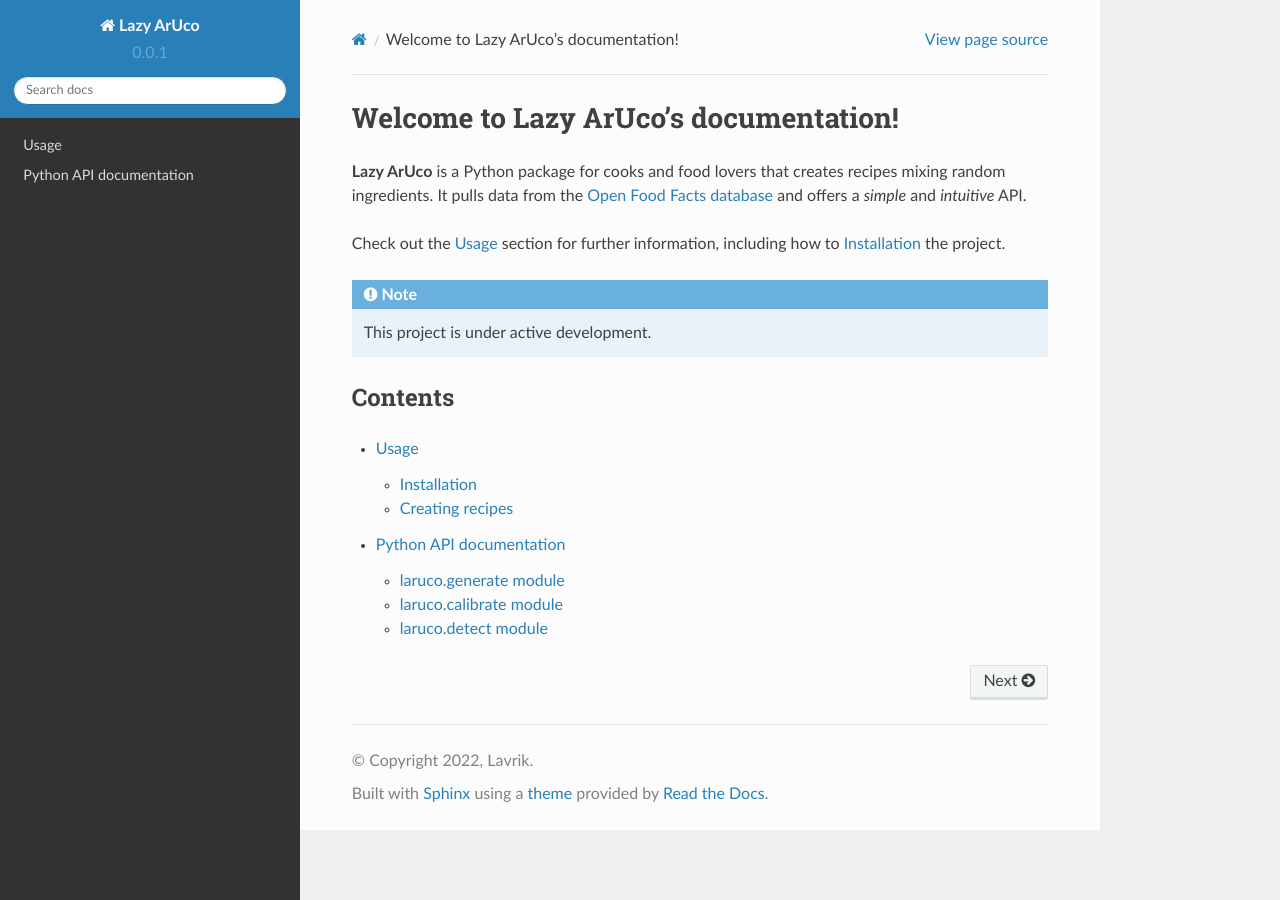
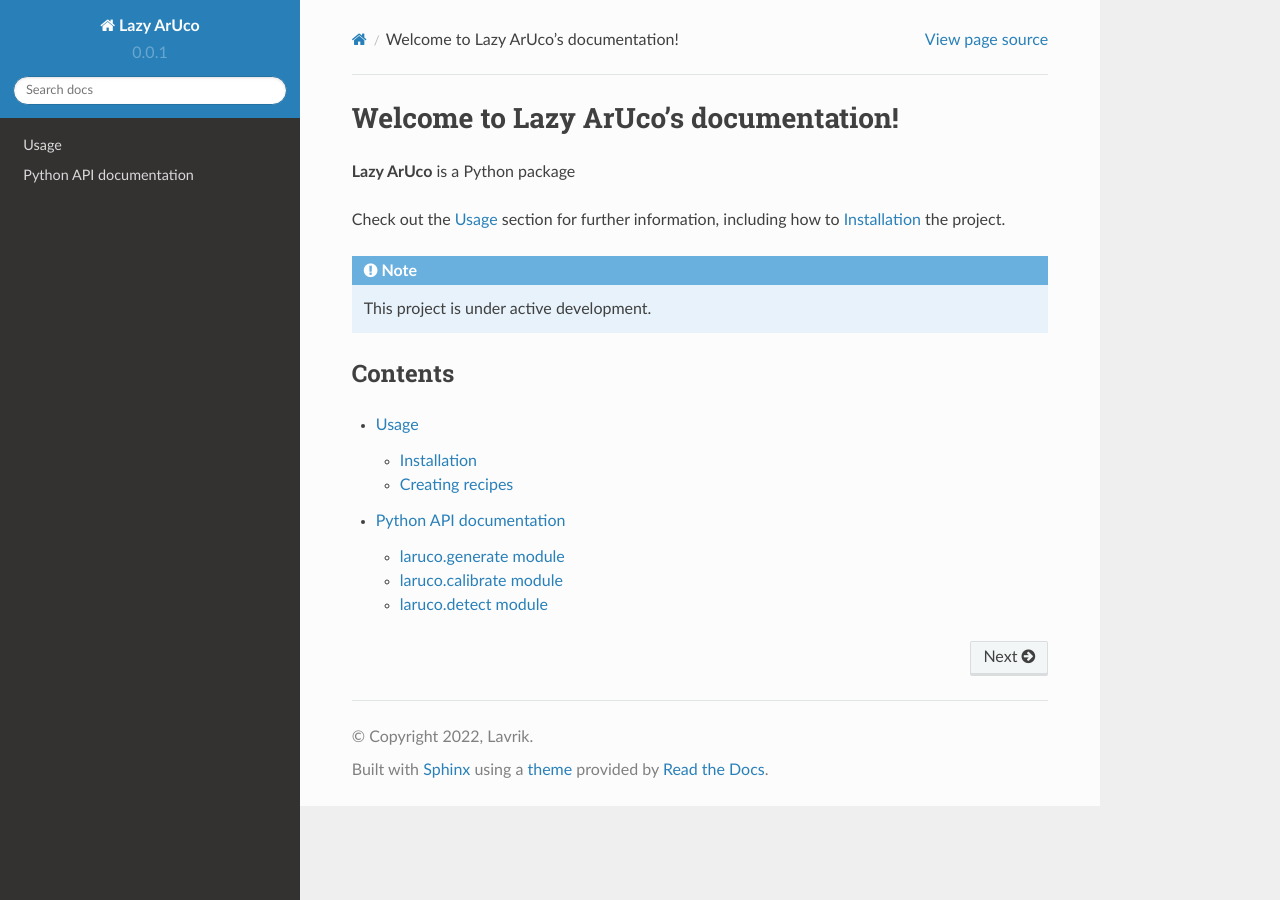
Before and after one commit to vlavrik/lazy-aruco, a Sphinx documentation site: the page built from docs/source/index.rst, in a window 1280 px wide. Built offline with Sphinx 7.4.7 and the Read the Docs theme 2.0.0, drawn with Linux system fonts in a browser that asks for light colours.

Commit message:
fix a readme.md

```diff
--- a/docs/source/index.rst
+++ b/docs/source/index.rst
@@ -1,10 +1,7 @@
 Welcome to Lazy ArUco's documentation!
 ======================================
 
-**Lazy ArUco** is a Python package for cooks and food lovers
-that creates recipes mixing random ingredients.
-It pulls data from the `Open Food Facts database <https://world.openfoodfacts.org/>`_
-and offers a *simple* and *intuitive* API.
+**Lazy ArUco** is a Python package
 
 Check out the :doc:`usage` section for further information, including
 how to :ref:`installation` the project.
```
Also changed, not shown: 1 other file.
